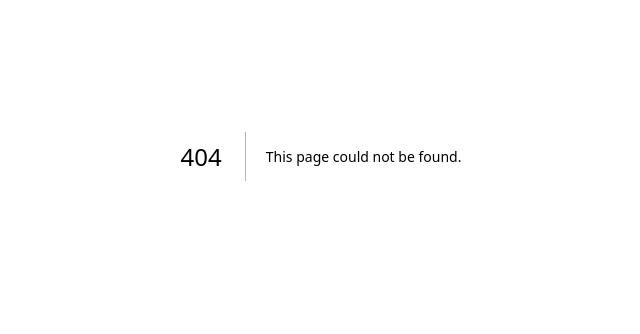
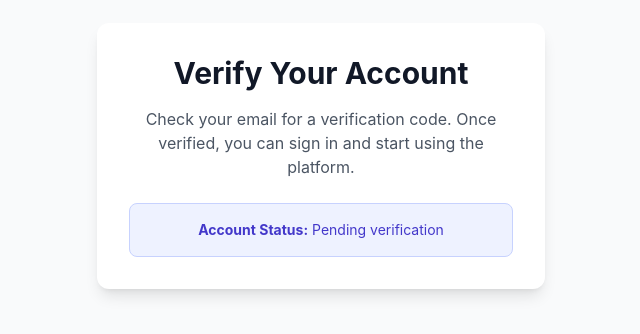
Before and after one commit to lucianbrn/hiring-platform-mvp, a Next.js app: page /auth/verify in a window 1280 px wide. Before the commit this address had no page. Shown: the part 244-578 px from the top of the page, without its empty margins (319-959 px from the left). Built offline with nearby package versions, Linux system fonts and the light colour scheme.

Commit message:
Add src/pages/auth/verify.tsx

```diff
--- /dev/null
+++ b/src/pages/auth/verify.tsx
@@ -0,0 +1,13 @@
+export default function Verify() {
+  return (
+    <div className="min-h-screen bg-gray-50 flex items-center justify-center py-12 px-4">
+      <div className="w-full max-w-md bg-white rounded-xl shadow-lg p-8 text-center">
+        <h2 className="text-3xl font-bold mb-4 text-gray-900">Verify Your Account</h2>
+        <p className="text-gray-600 mb-6">Check your email for a verification code. Once verified, you can sign in and start using the platform.</p>
+        <div className="bg-indigo-50 border border-indigo-200 rounded-lg p-4 text-indigo-700 text-sm">
+          <strong>Account Status:</strong> Pending verification
+        </div>
+      </div>
+    </div>
+  )
+}
```
